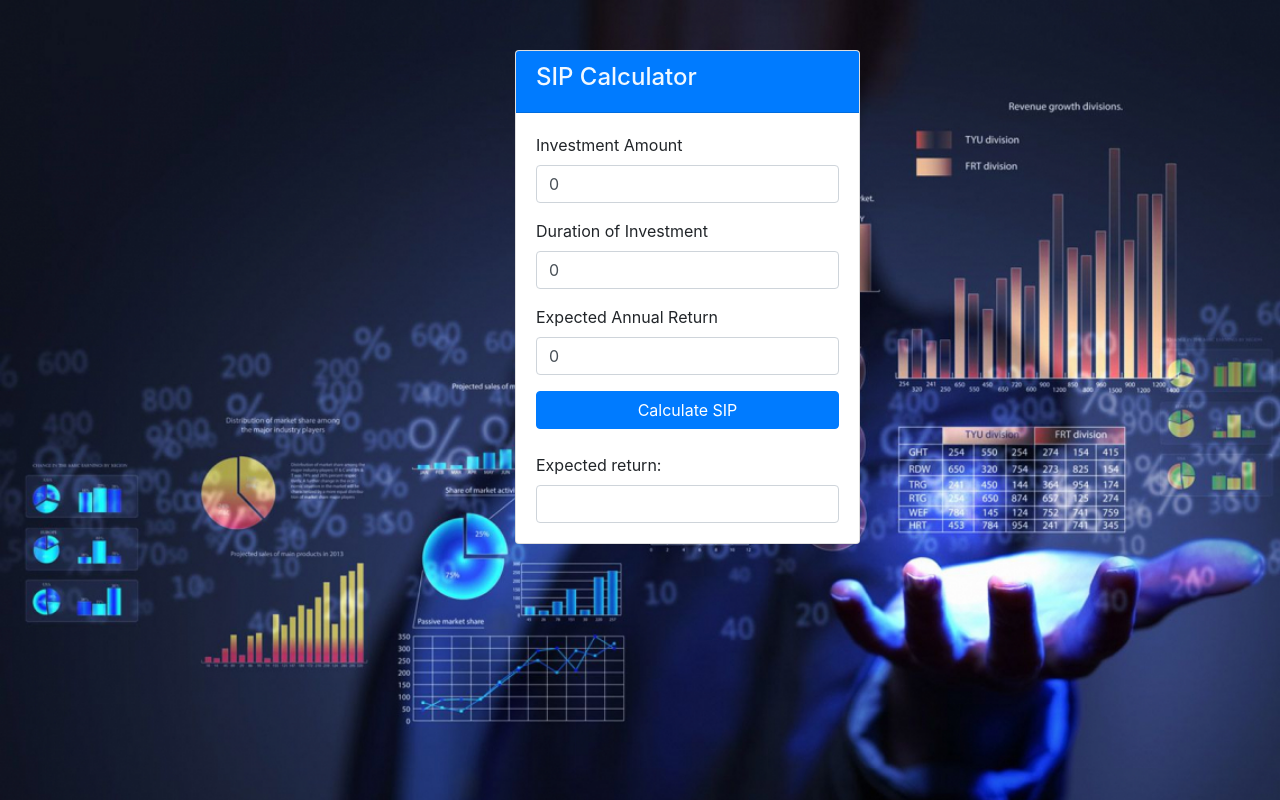
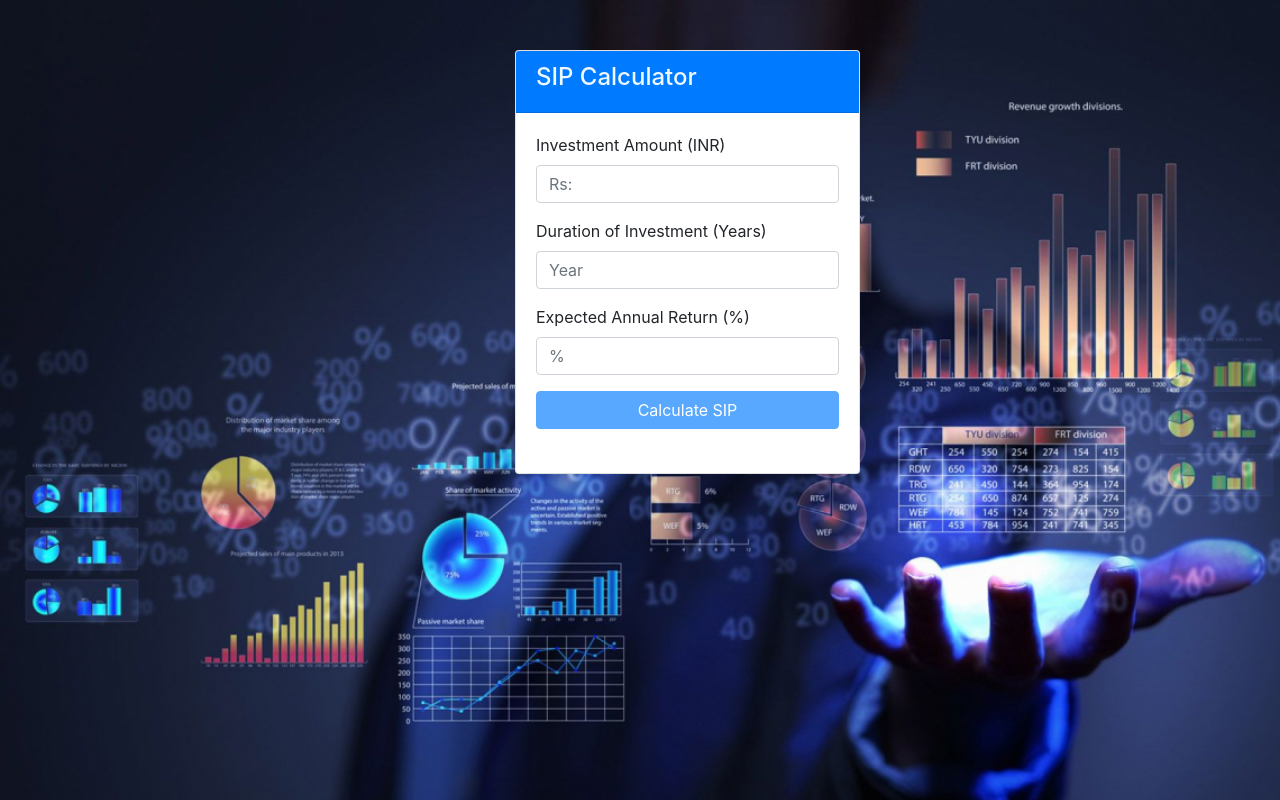
Before and after one commit to khyativalera/SIP-Calculator, an Angular app: page / in a window 1280 px wide. Built offline with nearby package versions, Linux system fonts and the light colour scheme.

Commit message:
Minor changes

```diff
--- /dev/null
+++ b/src/app/calculator/SipCalculator.ts
@@ -0,0 +1,5 @@
+export interface SipCalculator {
+    amount: number;
+    durationOfInvestment: number;
+    rateOfInterest: number;
+}
--- a/src/app/calculator/calculator.component.html
+++ b/src/app/calculator/calculator.component.html
@@ -1,40 +1,40 @@
-<body>
-<div class="container">
-<div class="row">
-    <div class="col-md-5 offset-md-4">
+<div class="wrapper">
+    <div class="container">
+        <div class="row">
+            <div class="col-md-5 offset-md-4">
         <div class="card">
             <div class="card-header bg-primary" style="color: aliceblue;"><h4> SIP Calculator</h4></div>
             <div class="card-body">
                 <form [formGroup]="sipCalculatorForm" (ngSubmit)="calculateSIP()">
 
                     <div class="form-group">
-                        <label>Investment Amount</label>
-                        <input type="number" class="form-control" formControlName="amount" [(ngModel)]="amount" id="amount" placeholder="Rs:"/>
+                        <label>Investment Amount (INR)</label>
+                        <input type="number" class="form-control" formControlName="amount" id="amount" placeholder="Rs:"/>
                         <span class="text-danger" *ngIf="!sipCalculatorForm.controls.amount.valid && sipCalculatorForm.controls.amount.dirty">
-                                Please provide this field!
+                            Please provide this field!
                         </span>
                     </div>
 
                     <div class="form-group">
-                        <label>Duration of Investment</label>
-                        <input type="number" class="form-control" formControlName="durationOfInvestment" [(ngModel)]="durationOfInvestment" id="durationOfInvestment" placeholder="Year"/>
+                        <label>Duration of Investment (Years)</label>
+                        <input type="number" class="form-control" formControlName="durationOfInvestment" id="durationOfInvestment" placeholder="Year"/>
 
                         <span class="text-danger" *ngIf="!sipCalculatorForm.controls.durationOfInvestment.valid &&
                         sipCalculatorForm.controls.durationOfInvestment.dirty">Please provide this field!</span>
                     </div>
 
                     <div class="form-group">
-                        <label>Expected Annual Return</label>
-                        <input type="number" class="form-control" formControlName="rateOfInterest" [(ngModel)]="rateOfInterest" id="rateOfInterest" placeholder="%"/>
+                        <label>Expected Annual Return (%)</label>
+                        <input type="number" class="form-control" formControlName="rateOfInterest" id="rateOfInterest" placeholder="%"/>
 
                         <span class="text-danger" *ngIf="!sipCalculatorForm.controls.rateOfInterest.valid &&
                         sipCalculatorForm.controls.rateOfInterest.dirty">Please provide this field!</span>
                     </div>
 
                     <button [disabled]="!sipCalculatorForm.valid" type="submit" class="btn btn-primary btn-block">Calculate SIP</button> <br>
-                    <div>
+                    <div *ngIf="isResultVisible">
                         <label>Expected return:</label>
-                        <div class="form-control text-success">{{amountReceived | currency: 'INR'}}</div>
+                        <div class="form-control text-success">{{amountToBeReceived | currency: 'INR'}}</div>
                     </div>
 
                 </form>
@@ -42,5 +42,3 @@
         </div>
     </div>
 </div>
-</div>
-</body>
--- a/src/app/calculator/calculator.component.ts
+++ b/src/app/calculator/calculator.component.ts
@@ -1,46 +1,48 @@
 import { Component, OnInit } from '@angular/core';
 import { FormBuilder, FormGroup, Validators } from '@angular/forms';
-import {FormsModule, ReactiveFormsModule} from '@angular/forms';
+import { FormsModule, ReactiveFormsModule } from '@angular/forms';
 import { CalculatorService } from './calculator.service';
+import { SipCalculator } from './SipCalculator';
 
 @Component({
   selector: 'app-calculator',
   templateUrl: './calculator.component.html',
-  styleUrls: ['./calculator.component.css']
+  styleUrls: ['./calculator.component.css'],
 })
 export class CalculatorComponent implements OnInit {
-
   sipCalculatorForm!: FormGroup;
   successMessage: string = '';
   errorMessage: string = '';
-  amount:number= 0;
-  durationOfInvestment: number = 0;
-  rateOfInterest: number = 0;
-  amountReceived: any;
+  amountToBeReceived: number = 0;
+  isResultVisible: boolean = false;
 
-
-  constructor(private formBuilder: FormBuilder, private service: CalculatorService) { }
+  constructor(
+    private formBuilder: FormBuilder,
+    private service: CalculatorService
+  ) {}
 
   ngOnInit(): void {
-    this.sipCalculatorForm= this.formBuilder.group({
+    this.sipCalculatorForm = this.formBuilder.group({
       amount: ['', Validators.required],
       durationOfInvestment: ['', Validators.required],
-      rateOfInterest: ['', Validators.required]
-    })
+      rateOfInterest: ['', Validators.required],
+    });
   }
 
   calculateSIP() {
-    console.log(this.amount);
-    console.log(this.durationOfInvestment);
-    console.log(this.rateOfInterest);
-    var n = this.durationOfInvestment*12;
-    var i:any = (this.rateOfInterest/1200);
+    let sipCalculator = this.sipCalculatorForm.value as SipCalculator;
+    console.log(sipCalculator.amount);
+    console.log(sipCalculator.durationOfInvestment);
+    console.log(sipCalculator.rateOfInterest);
+    var n = sipCalculator.durationOfInvestment * 12;
+    var i: any = sipCalculator.rateOfInterest / 1200;
     console.log(n);
     console.log(i);
 
     // this.amountReceived = this.amount * ({[1+i]n-1}/i) * (1+i)
-    this.amountReceived = (this.amount) * Math.pow(1+i, n-1) * ((1+i)/i)
+    this.amountToBeReceived =
+      sipCalculator.amount * Math.pow(1 + i, n - 1) * ((1 + i) / i);
 
-
+    this.isResultVisible = true;
   }
 }
```
